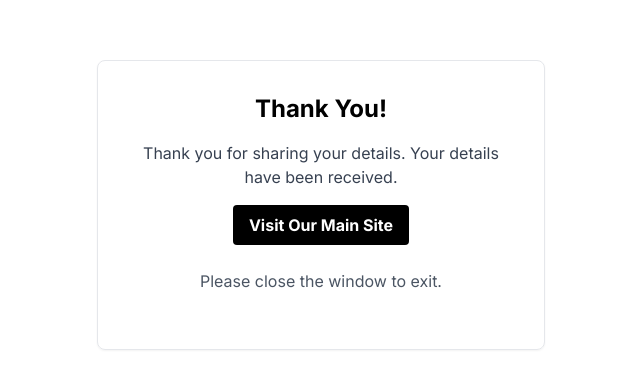
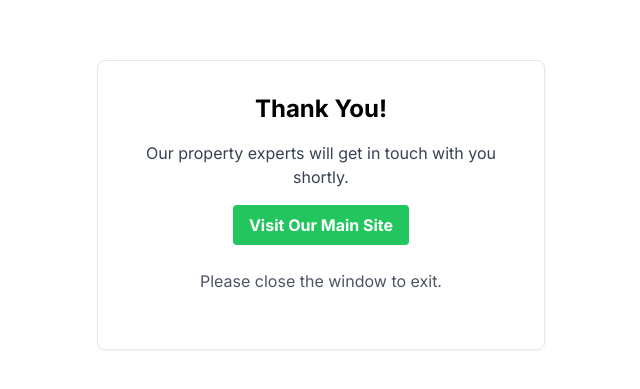
Before and after one commit to DarkInventor/righteous-properties, a Next.js app: page /thank-you in a window 1280 px wide. Shown: the part 195-584 px from the top of the page, without its empty margins (319-959 px from the left). Built offline with nearby package versions, Linux system fonts and the light colour scheme.

Commit message:
change button to green

```diff
--- a/app/thank-you/page.tsx
+++ b/app/thank-you/page.tsx
@@ -111,11 +111,11 @@ export default function ThankYouPage() {
           fbq('track', 'Lead');
         `}
       </Script>
-      <div className="min-h-screen flex items-center justify-center bg-white">
+      <div className="min-h-screen flex items-center justify-center bg-white px-4">
         <div className="max-w-md w-full text-center p-8 border border-gray-200 rounded-lg shadow-sm">
           <h1 className="text-2xl font-bold mb-4 text-black">Thank You!</h1>
           <p className="text-gray-700 mb-4">
-            Thank you for sharing your details. Your details have been received.
+            Our property experts will get in touch with you shortly.
           </p>
           {countdown > 0 ? (
             <p className="text-gray-700 mb-6">
@@ -124,7 +124,7 @@ export default function ThankYouPage() {
           ) : (
             <Link
               href="https://righteousproperties.ae/"
-              className="inline-block bg-black hover:bg-gray-800 text-white font-bold py-2 px-4 rounded transition duration-300 mb-6"
+              className="inline-block bg-green-500 hover:bg-gray-800 text-white font-bold py-2 px-4 rounded transition duration-300 mb-6"
             >
               Visit Our Main Site
             </Link>
```
